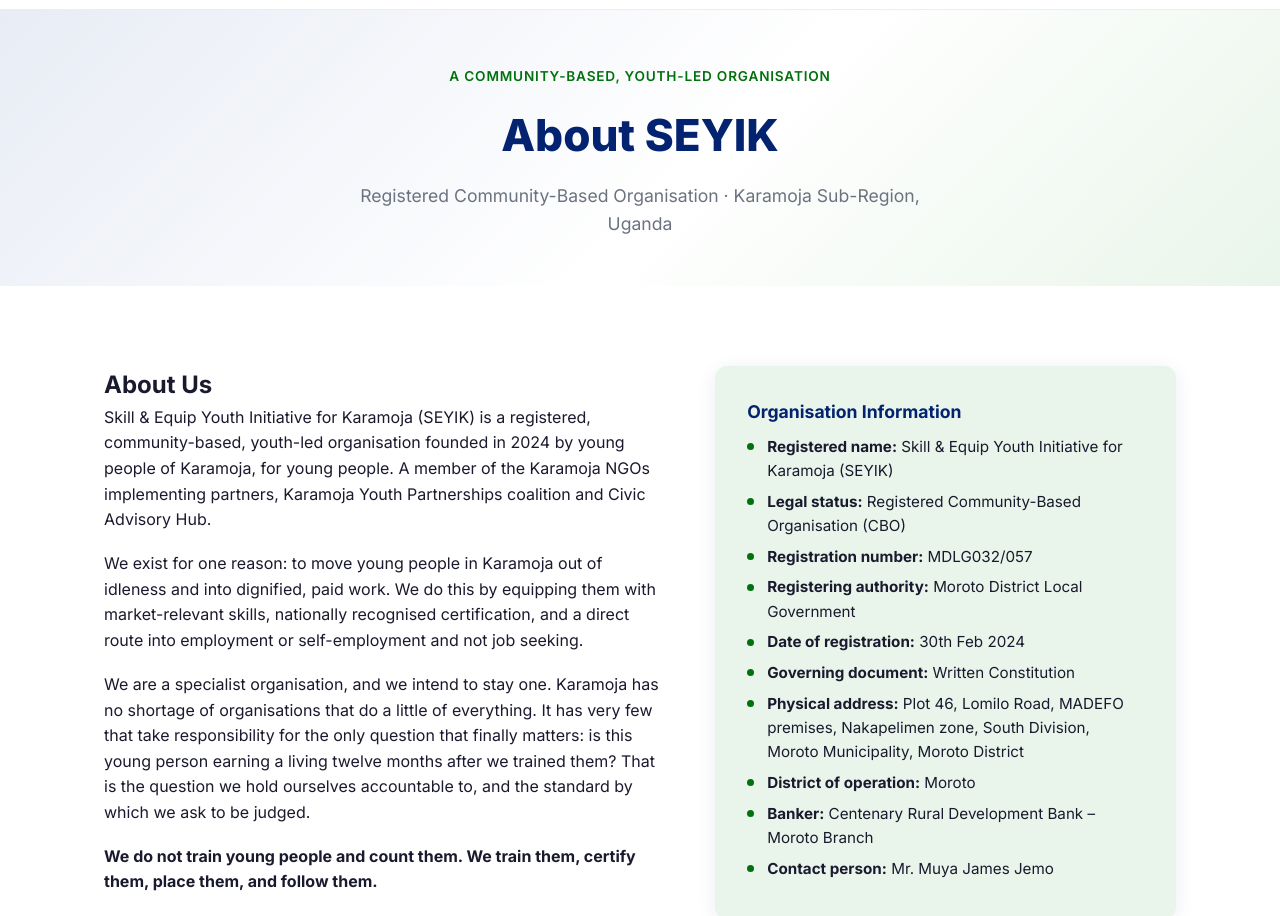
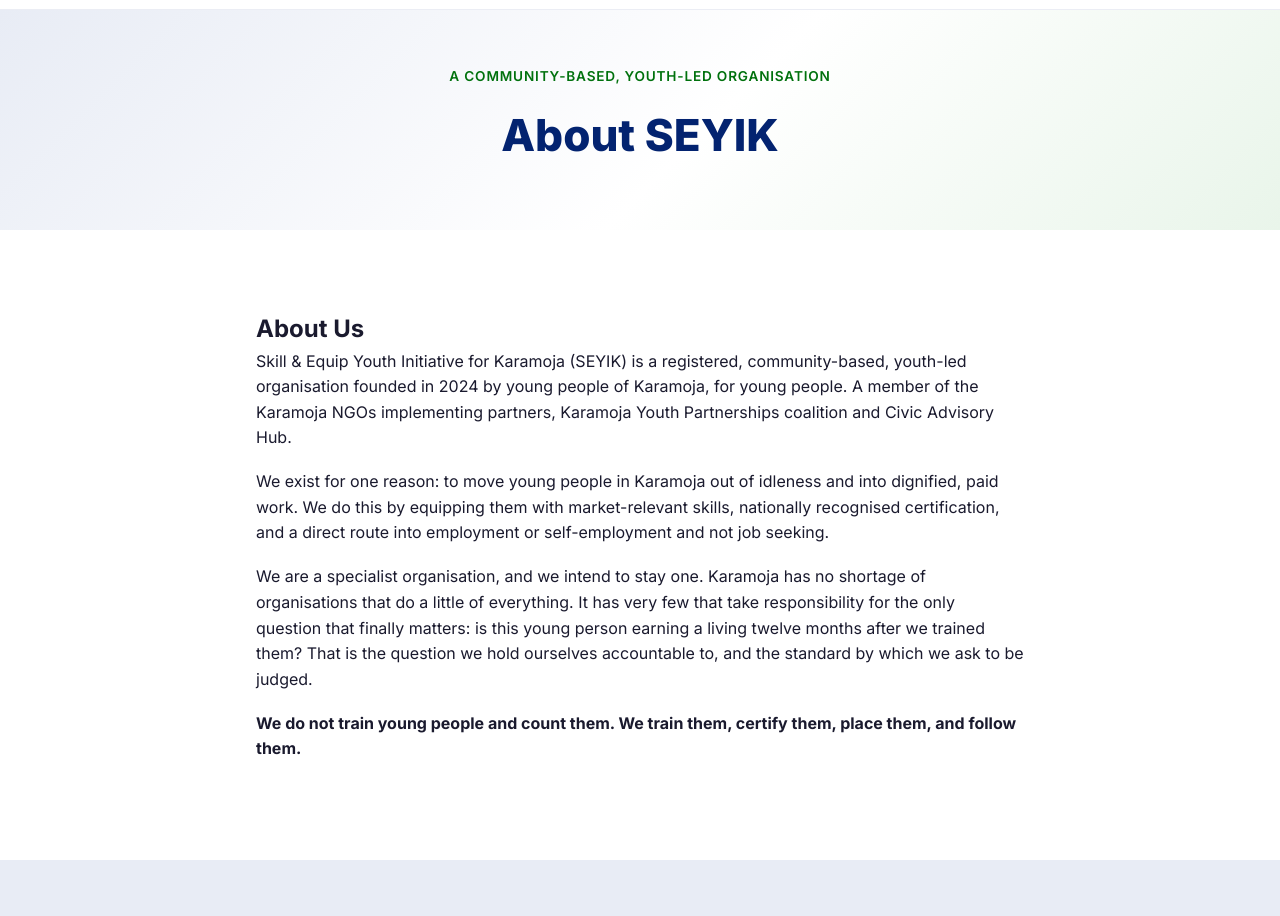
Before and after one commit to isgr870/Seyik-Website-, an Eleventy site: page about.html in a window 1280 px wide. Shown: the part 63-979 px from the top of the page. Built offline with nearby package versions, Linux system fonts and the light colour scheme; Eleventy itself is replaced by a stand-in of ours; files that its build step writes are made by us from their sources; files whose address does not match are found by name.

Commit message:
About page: remove subtitle and organisation info box; full-width About Us

```diff
--- a/about.html
+++ b/about.html
@@ -52,14 +52,12 @@
     <div class="container">
       <p class="eyebrow">A Community-Based, Youth-Led Organisation</p>
       <h1>About SEYIK</h1>
-      <p class="page-hero-lead">Registered Community-Based Organisation · Karamoja Sub-Region, Uganda</p>
     </div>
   </section>
 
   <section class="section about">
     <div class="container">
-      <div class="about-grid">
-        <div class="about-content">
+      <div class="about-content" style="max-width: 48rem; margin: 0 auto;">
         <h2>About Us</h2>
         <p>
           Skill & Equip Youth Initiative for Karamoja (SEYIK) is a registered, community-based, youth-led organisation founded in 2024 by young people of Karamoja, for young people. A member of the Karamoja NGOs implementing partners, Karamoja Youth Partnerships coalition and Civic Advisory Hub.
@@ -73,23 +71,6 @@
         <p>
           <strong>We do not train young people and count them. We train them, certify them, place them, and follow them.</strong>
         </p>
-        </div>
-
-        <div class="about-card">
-          <h3>Organisation Information</h3>
-          <ul>
-            <li><strong>Registered name:</strong> Skill & Equip Youth Initiative for Karamoja (SEYIK)</li>
-            <li><strong>Legal status:</strong> Registered Community-Based Organisation (CBO)</li>
-            <li><strong>Registration number:</strong> MDLG032/057</li>
-            <li><strong>Registering authority:</strong> Moroto District Local Government</li>
-            <li><strong>Date of registration:</strong> 30th Feb 2024</li>
-            <li><strong>Governing document:</strong> Written Constitution</li>
-            <li><strong>Physical address:</strong> Plot 46, Lomilo Road, MADEFO premises, Nakapelimen zone, South Division, Moroto Municipality, Moroto District</li>
-            <li><strong>District of operation:</strong> Moroto</li>
-            <li><strong>Banker:</strong> Centenary Rural Development Bank – Moroto Branch</li>
-            <li><strong>Contact person:</strong> Mr. Muya James Jemo</li>
-          </ul>
-        </div>
       </div>
     </div>
   </section>
```
Lines whose indentation alone changed are shown as unchanged.
